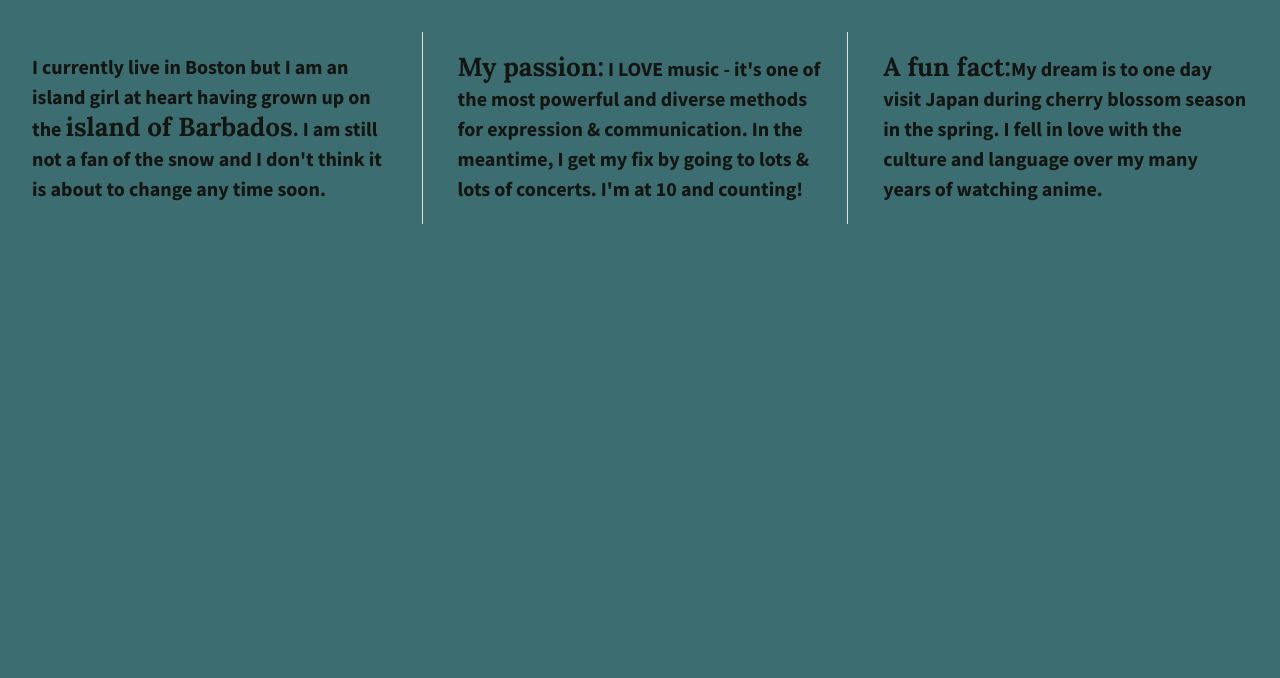
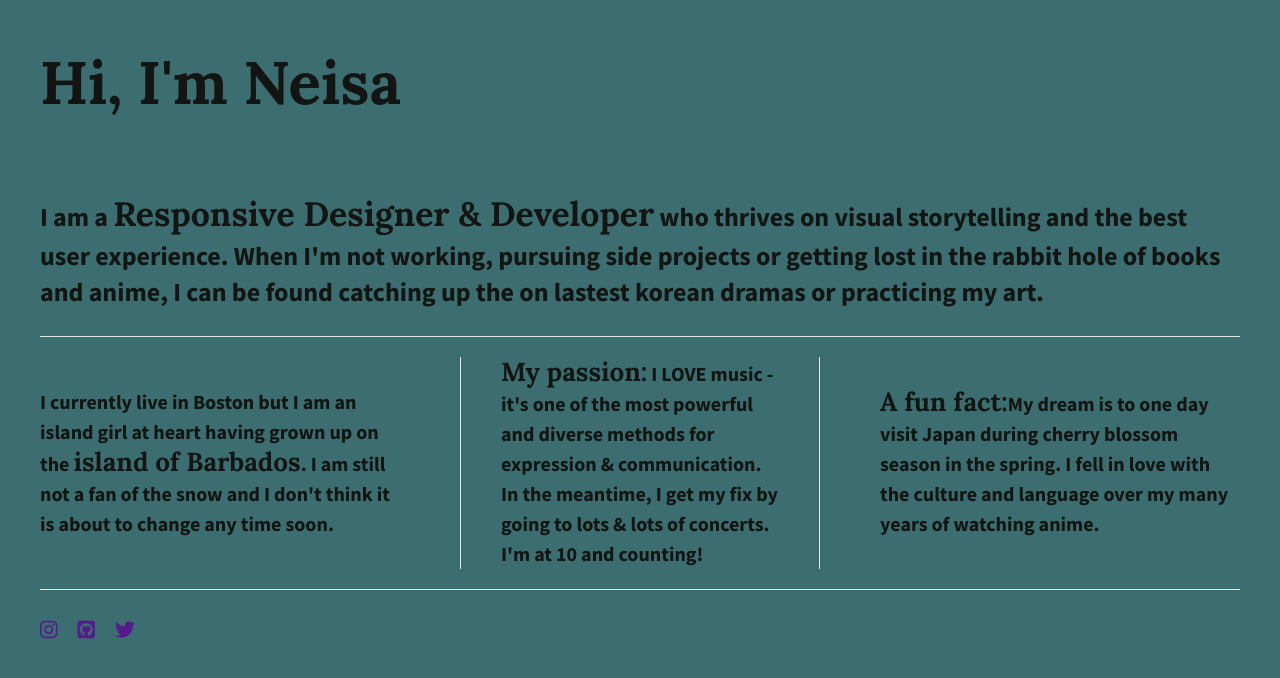
Before and after one commit to Neisa-B/flex-box-div, a plain HTML site: page index.html in a window 1280 px wide. Drawn offline with nearby package versions, Linux system fonts and the light colour scheme.

Commit message:
Added info

```diff
--- a/css/main.css
+++ b/css/main.css
@@ -103,10 +103,13 @@ html {
 }
 
 body {
+    color: #121511;
     font-family: 'Source Sans Pro', sans-serif;
+    font-size: 1.25em;
     font-weight: 700;
-    padding: 2em;
-    height: 100%;
+    padding: 0em 2em;
+    display: flex;
+    justify-content: center;
 }
 
 .wrapper {
@@ -114,19 +117,44 @@ body {
     flex-flow: row wrap;
     justify-content: space-between;
     align-items: center;
+    max-width: 1200px;
 }
 
-.div-1,
-.div-2,
-.div-3 {
-    width: 30%;
+header,
+footer {
+    display: flex;
+    justify-content: flex-start;
+    width: 100%;
+}
+
+header h1 {
+    font-family: 'Lora', sans-serif;
+    font-size: 3em;
+}
+
+main {
+    display: flex;
+    justify-content: center;
+    width: 100%;
+    border-bottom: 1px solid #e1e6e1;
+}
+
+
+main p {
+    font-size: 1.3em;
+}
+
+.flex-items {
     display: flex;
     justify-content: center;
     align-items: center;
-    color: #121511;
+    font-size: 1em;
     line-height: 1.5em;
-    font-size: 1.25em;
-    height: auto;
+    padding: 25px 0;
+}
+
+#div-2 {
+    padding: 0 25px
 }
 
 .wrapper span {
@@ -134,12 +162,15 @@ body {
     font-size: 1.3em;
 }
 
-.div-1,
-.div-2 {
-    border-right: 1px solid #e1e6e1;
-    padding-right: 25px;
+
+footer {
+    border-top: 1px solid #e1e6e1;
 }
 
+.fab {
+    font-size: 20px;
+    padding: 30px 20px 0 0;
+}
 
 /* ==========================================================================
    Helper classes
@@ -222,6 +253,27 @@ body {
    These examples override the primary ('mobile first') styles.
    Modify as content requires.
    ========================================================================== */
+
+@media all and (max-width: 768px) {
+    body {
+        padding: 1em;
+    }
+}
+
+@media (min-width: 1200px) {
+    .flex-items {
+        flex-basis: 30%;
+        border-bottom: none;
+    }
+
+    #div-2 p {
+        border-left: 1px solid #e1e6e1;
+        border-right: 1px solid #e1e6e1;
+        padding: 0 40px;
+    }
+}
+
+
 
 @media print,
 (-webkit-min-device-pixel-ratio: 1.25),
--- a/index.html
+++ b/index.html
@@ -15,6 +15,7 @@
         <script src="js/vendor/modernizr-2.8.3.min.js"></script>
         <link href='http://fonts.googleapis.com/css?family=Lora:700' rel='stylesheet' type='text/css'>
         <link href='http://fonts.googleapis.com/css?family=Source+Sans+Pro:400,700' rel='stylesheet' type='text/css'>
+        <script src="https://kit.fontawesome.com/39a572545c.js" crossorigin="anonymous"></script>
     </head>
     <body>
         <!--[if lt IE 8]>
@@ -22,15 +23,26 @@
         <![endif]-->
 
         <section class="wrapper">
-            <div class="div-1">
+            <header>
+                <h1>Hi, I'm Neisa</h1>
+            </header>
+            <main>
+                <p>I am a <span>Responsive Designer & Developer</span> who thrives on visual storytelling and the best user experience. When I'm not working, pursuing side projects or getting lost in the rabbit hole of books and anime, I can be found catching up  the on lastest korean dramas or practicing my art.</p>
+            </main>
+            <div id="div-1" class="flex-items">
                 <p>I currently live in Boston but I am an island girl at heart having grown up on the <span>island of Barbados</span>. I am still not a fan of the snow and I don't think it is about to change any time soon.</p>
             </div>
-            <div class="div-2">
+            <div id="div-2" class="flex-items">
                 <p><span>My passion:</span> I LOVE music - it's one of the most powerful and diverse methods for expression & communication. In the meantime, I get my fix by going to lots & lots of concerts. I'm at 10 and counting!</p>
             </div>
-            <div class="div-3">
+            <div id="div-3" class="flex-items">
                 <p><span>A fun fact:</span>My dream is to one day visit Japan during cherry blossom season in the spring. I fell in love with the culture and language over my many years of watching anime.</p>
             </div>
+            <footer>
+                <a href=""><i class="fab fa-instagram"></i></a>
+                <a href=""><i class="fab fa-github-square"></i></a>
+                <a href=""><i class="fab fa-twitter"></i></a>
+            </footer>
         </section>
 
         <script src="https://ajax.googleapis.com/ajax/libs/jquery/1.11.3/jquery.min.js"></script>
```
